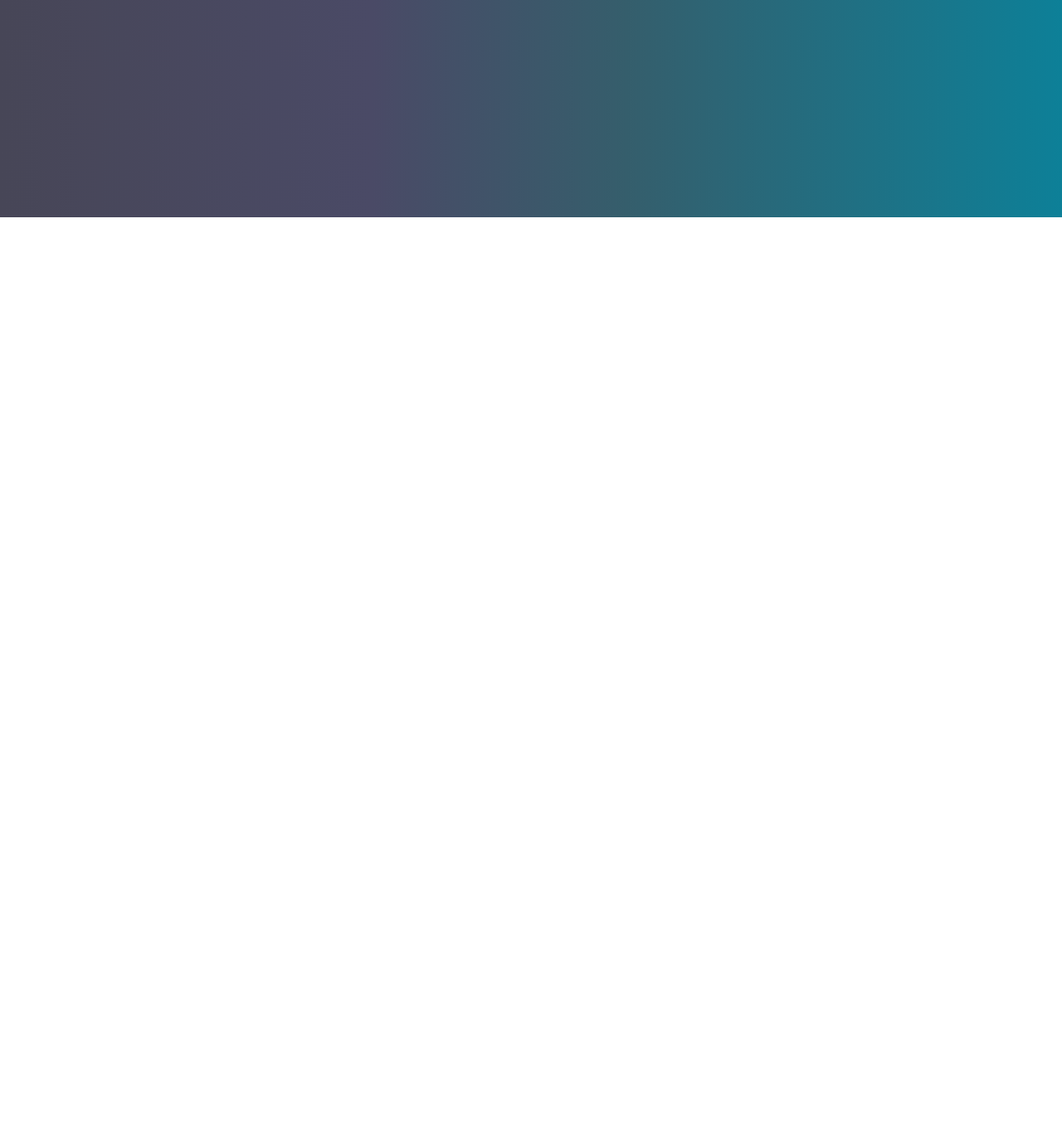
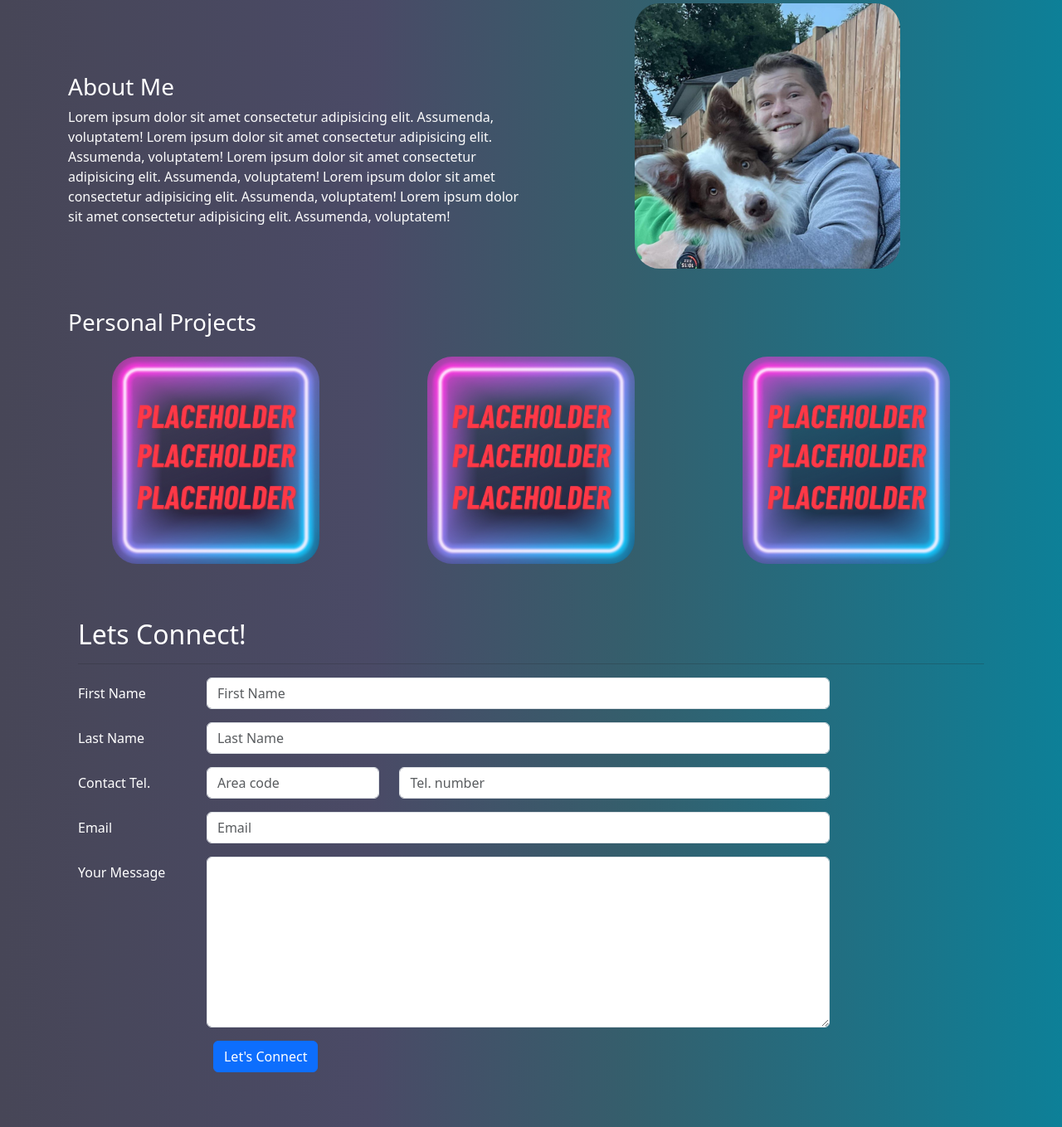
Before and after one commit to Canderthal/portfolio-webpage, a plain HTML site: page index.html in a window 1280 px wide. Shown: the part 538-1897 px from the top of the page at 83% size. Before the commit the page ends 800 px from the top, so only its background shows below. Drawn offline with nearby package versions, Linux system fonts and the light colour scheme.

Commit message:
Responsiveness Homepage

```diff
--- a/index.html
+++ b/index.html
@@ -3,9 +3,10 @@
 <head>
     <meta charset="UTF-8">
     <meta name="viewport" content="width=device-width, initial-scale=1.0">
-    <link rel="stylesheet" href="style.css">
+
     <link href="https://cdn.jsdelivr.net/npm/bootstrap@5.3.2/dist/css/bootstrap.min.css" rel="stylesheet"
     integrity="sha384-T3c6CoIi6uLrA9TneNEoa7RxnatzjcDSCmG1MXxSR1GAsXEV/Dwwykc2MPK8M2HN" crossorigin="anonymous">
+    <link rel="stylesheet" href="style.css">
     <title>James King</title>
 </head>
 
@@ -40,7 +41,7 @@
     <div class="container-fluid mt-5">
       <h1 class="d-flex justify-content-center" id="title">Aspiring Game Developer</h1>
     </div>
-    <div class="container-fluid mt-5 d-flex justify-content-center align-items-center">
+    <div class="container-fluid mt-5 d-flex justify-content-md-center align-items-center justify-content-start">
       <p class="w-50 text-center">Welcome, fellow gamers and game enthusiasts! I'm James, and I invite you to step into my virtual realm, where pixels come to life, stories unfold, and dreams take shape. Within these digital domains, I wield the power of code and creativity to craft immersive gaming experiences that captivate and inspire.</p>
     </div>
 
@@ -53,7 +54,7 @@
       <h2 class="d-flex justify-content-center">Languages I speak</h2>
     </div>
 
-    <div class="container">
+    <div class="container-lg container-fluid">
       <div class="row justify-content-center">
         <div class="col-auto">
           <img src="logos/html-5.png" class="codeLogo" alt="html logo">
@@ -72,6 +73,89 @@
 
 
     <!--Project ShowCase-->
+
+    <div class="container ">
+      <div class="row mt-5 mb-5 align-items-center">
+        <div class="col-12 col-lg-6 mt-5">
+          <h3>About Me</h3>
+          <p>Lorem ipsum dolor sit amet consectetur adipisicing elit. Assumenda, voluptatem!
+            Lorem ipsum dolor sit amet consectetur adipisicing elit. Assumenda, voluptatem!
+            Lorem ipsum dolor sit amet consectetur adipisicing elit. Assumenda, voluptatem!
+            Lorem ipsum dolor sit amet consectetur adipisicing elit. Assumenda, voluptatem!
+            Lorem ipsum dolor sit amet consectetur adipisicing elit. Assumenda, voluptatem!
+          </p>
+        </div>
+        <div class="col d-flex justify-content-center">
+          <img src="pictures/HeroPic.png" class="heroimage">
+        </div>
+      </div>
+      <div class="row mt-3 mb-3">
+        <div class="col">
+          <h3>Personal Projects</h3>
+        </div>
+      </div>
+      <div class="row justify-content-center">
+            <div class="col-12 col-md-4 mb-3 d-flex justify-content-start justify-content-md-center">
+              <img src="pictures/Placeholder IMG.png" class="placeholderimage">
+            </div>
+
+            <div class="col-12 col-md-4 mb-3 d-flex justify-content-start justify-content-md-center">
+              <img src="pictures/Placeholder IMG.png" class="placeholderimage">
+            </div>
+
+            <div class="col-12 col-md-4 mb-3 d-flex justify-content-start justify-content-md-center">
+              <img src="pictures/Placeholder IMG.png" class="placeholderimage">
+            </div>
+      </div>
+      <div class="container">
+        <div class="row row-content">
+            <div class="col-12">
+                <h2>Lets Connect!</h2>
+                <hr>
+            </div>
+            <div class="col-md-10">
+                <form>
+                    <div class="row mb-3">
+                        <label for="firstName" class="col-md-2 col-form-label">First Name</label>
+                        <div class="col-md-10">
+                            <input class="form-control" type="text" id="firstName" name="firstName" placeholder="First Name">
+                        </div>
+                    </div>
+                    <div class="row mb-3">
+                        <label for="lastName" class="col-md-2 col-form-label">Last Name</label>
+                        <div class="col-md-10">
+                            <input class="form-control" type="text" id="lastName" name="lastName" placeholder="Last Name">
+                        </div>
+                    </div>
+                    <div class="row mb-3">
+                        <label for="areaCode" class="col-md-2 col-form-label">Contact Tel.</label>
+                        <div class="col-5 col-md-3">
+                            <input class="form-control" type="tel" id="areaCode" name="areaCode" placeholder="Area code">
+                        </div>
+                        <div class="col">
+                            <input class="form-control" type="tel" name="telNum" placeholder="Tel. number">
+                        </div>
+                    </div>
+                    <div class="row mb-3">
+                        <label for="email" class="col-md-2 col-form-label">Email</label>
+                        <div class="col-md-10">
+                            <input class="form-control" type="email" id="email" name="email" placeholder="Email">
+                        </div>
+                    </div>
+                    <div class="row mb-3">
+                        <label for="feedback" class="col-md-2 col-form-label">Your Message</label>
+                        <div class="col-md-10">
+                            <textarea class="form-control" id="feedback" name="feedback" rows="8"></textarea>
+                        </div>
+                    </div>
+                    <div class="row mb-3 offset-md-2">
+                        <div class="col">
+                            <button type="submit" class="btn btn-primary">Let's Connect</button>
+                        </div>
+                </form>
+            </div>
+        </div>
+    </div>
 
 
 
--- a/style.css
+++ b/style.css
@@ -15,8 +15,8 @@ body {
 }
 
 .navbar {
-    box-shadow: 0 0 40px rgb(4, 247, 255);
-    background-color: rgba(10, 255, 255, 0.464);
+    box-shadow: 0 0 50px rgb(62, 162, 255);
+    background-color: rgb(62, 162, 255);
 }
 
 .nav-item {
@@ -45,6 +45,10 @@ p {
     color:rgb(252, 252, 252);
 }
 
+h3 {
+    color:white;
+}
+
 div h1{
     margin-top: 100px;
     color:rgb(16, 255, 255);
@@ -60,6 +64,14 @@ div h2{
 }
 
 
+.placeholderimage {
+    border-radius: 30px;
+    width: 250px;
+    height: auto;
+}
+.heroimage {
+    border-radius: 30px;
+}
 
 /*          Project Page            */
 
```
Also changed, not shown: pictures/HeroPic.png (added), pictures/Placeholder IMG.png (added).
